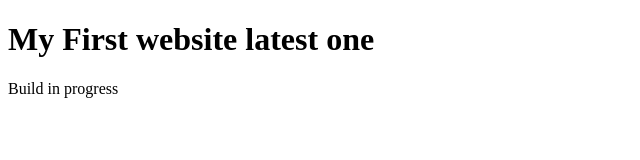
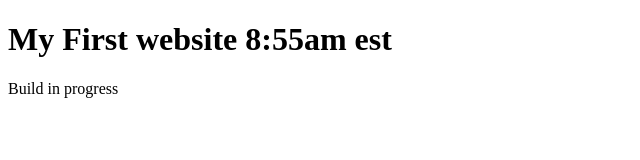
Before and after one commit to rajvlr25/website1, a plain HTML site: page index.html in a window 1280 px wide. Shown: the whole page, without its empty margins (0-640 px from the left). Drawn offline with Linux system fonts and the light colour scheme.

Commit message:
Update index.html

```diff
--- a/index.html
+++ b/index.html
@@ -5,7 +5,7 @@
 </head>
 <body>
 
-<h1>My First website latest one</h1>
+<h1>My First website 8:55am est</h1>
 <p>Build in progress</p>
 
 </body>
```
